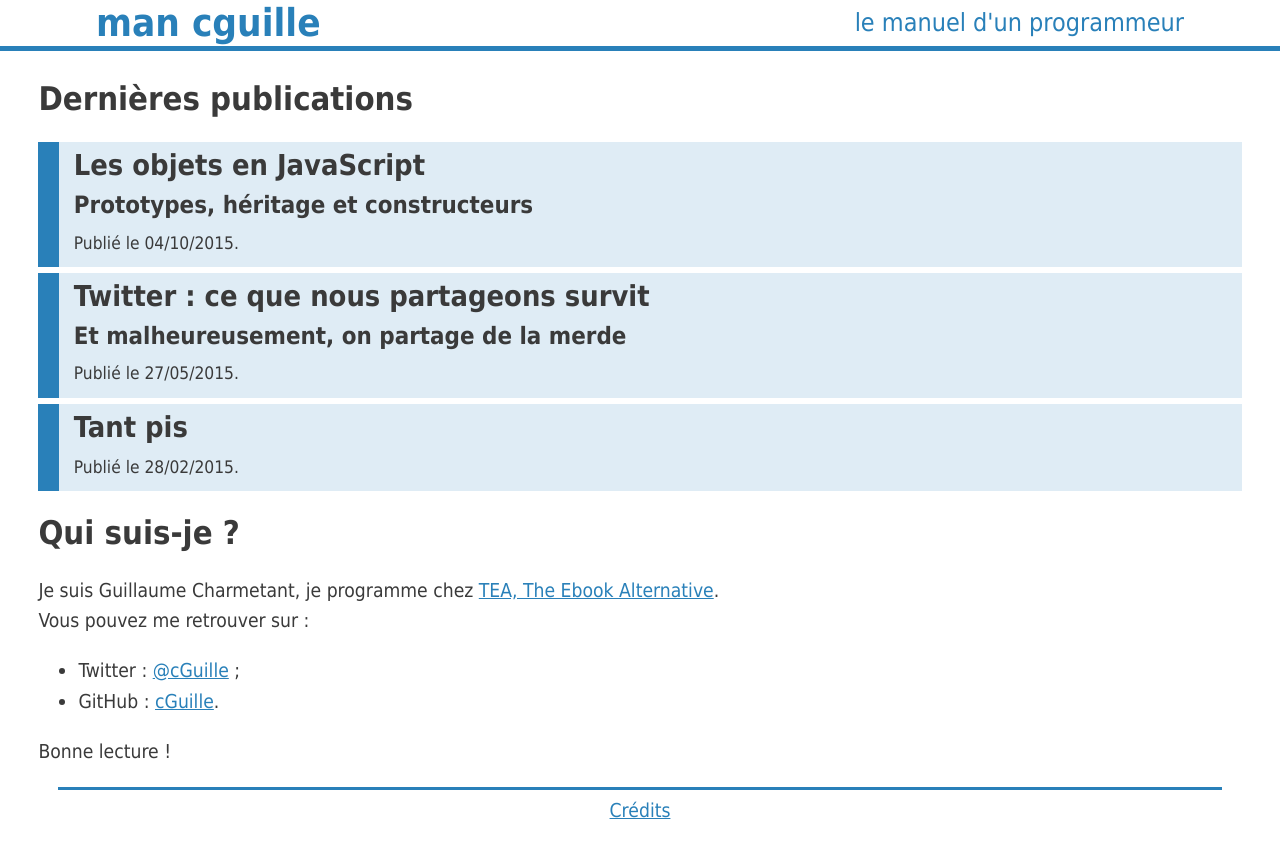
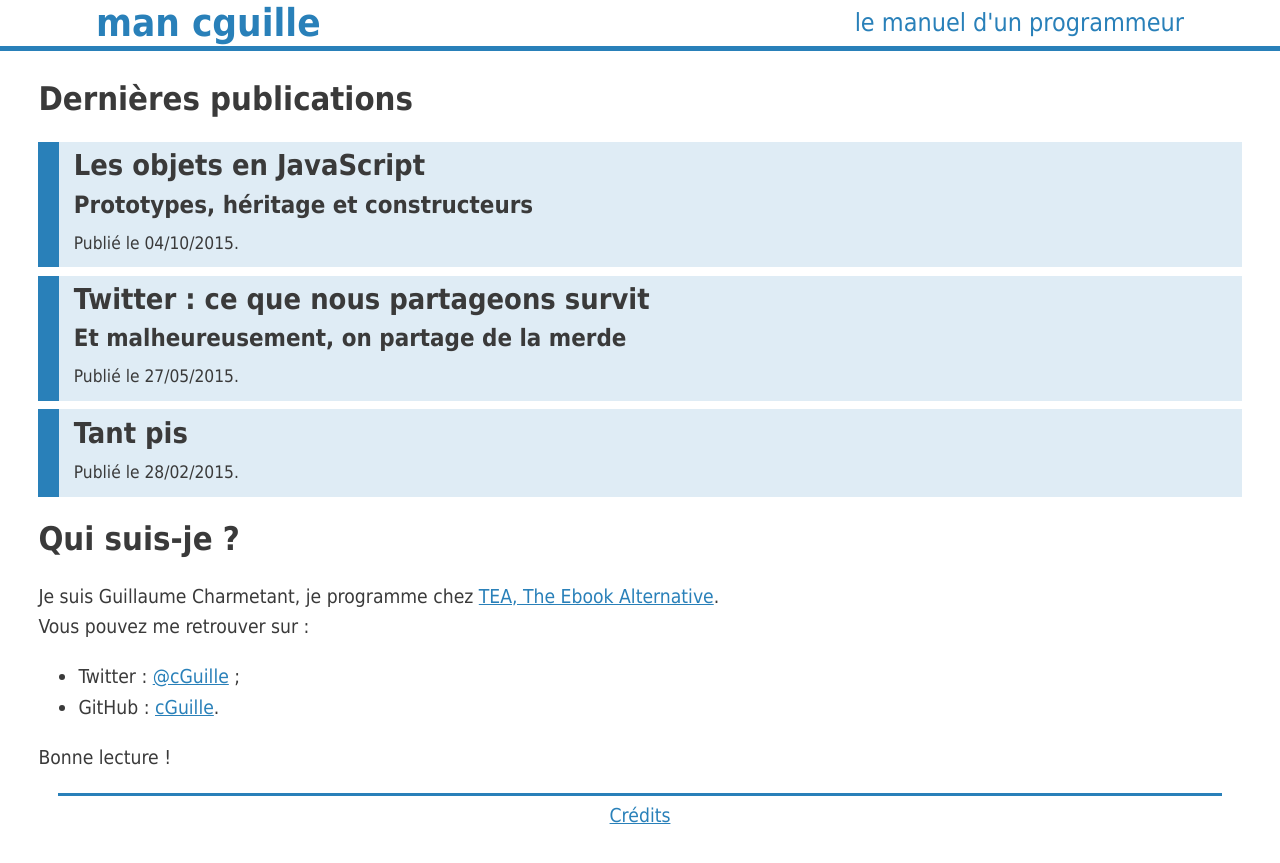
Before and after one commit to cGuille/cGuille.github.io, a Jekyll site: the page built from index.html, in a window 1280 px wide. Shown: the top 863 px of the page. Built offline with Jekyll 4.4.1, drawn with Linux system fonts in a browser that asks for light colours.

Commit message:
Increase space between post items

```diff
--- a/assets/stylesheets/stylesheet.css
+++ b/assets/stylesheets/stylesheet.css
@@ -65,7 +65,7 @@ a:hover {
   border-left: 0.75em solid rgb(41, 128, 185);
   background-color: rgba(41, 128, 185, 0.15);
   padding: 0.3em 0.5em;
-  margin-bottom: 0.2em;
+  margin-bottom: 0.3em;
   font-size: 1.5em;
   color: rgb(58, 58, 58);
   text-decoration: none;
```
